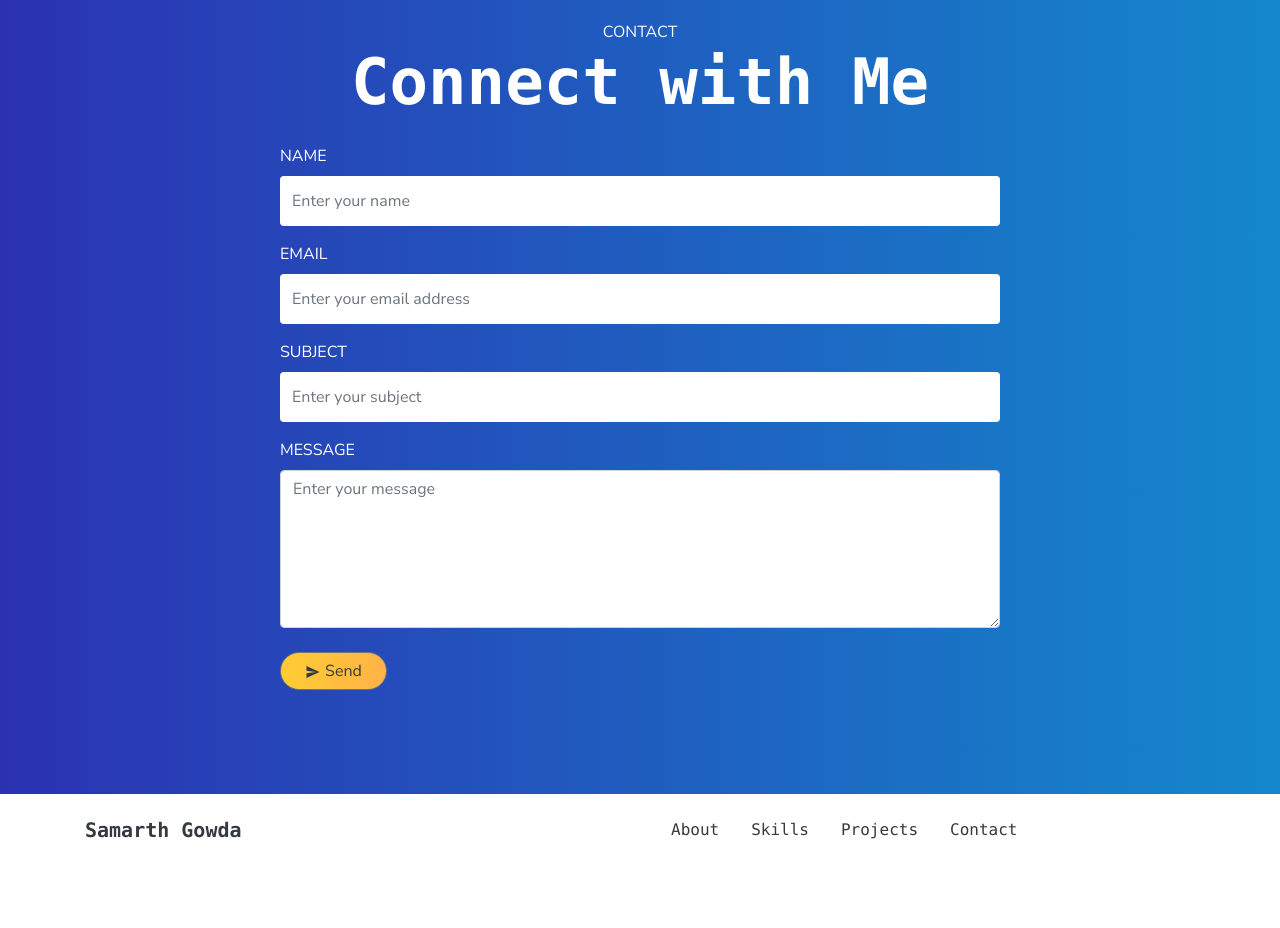
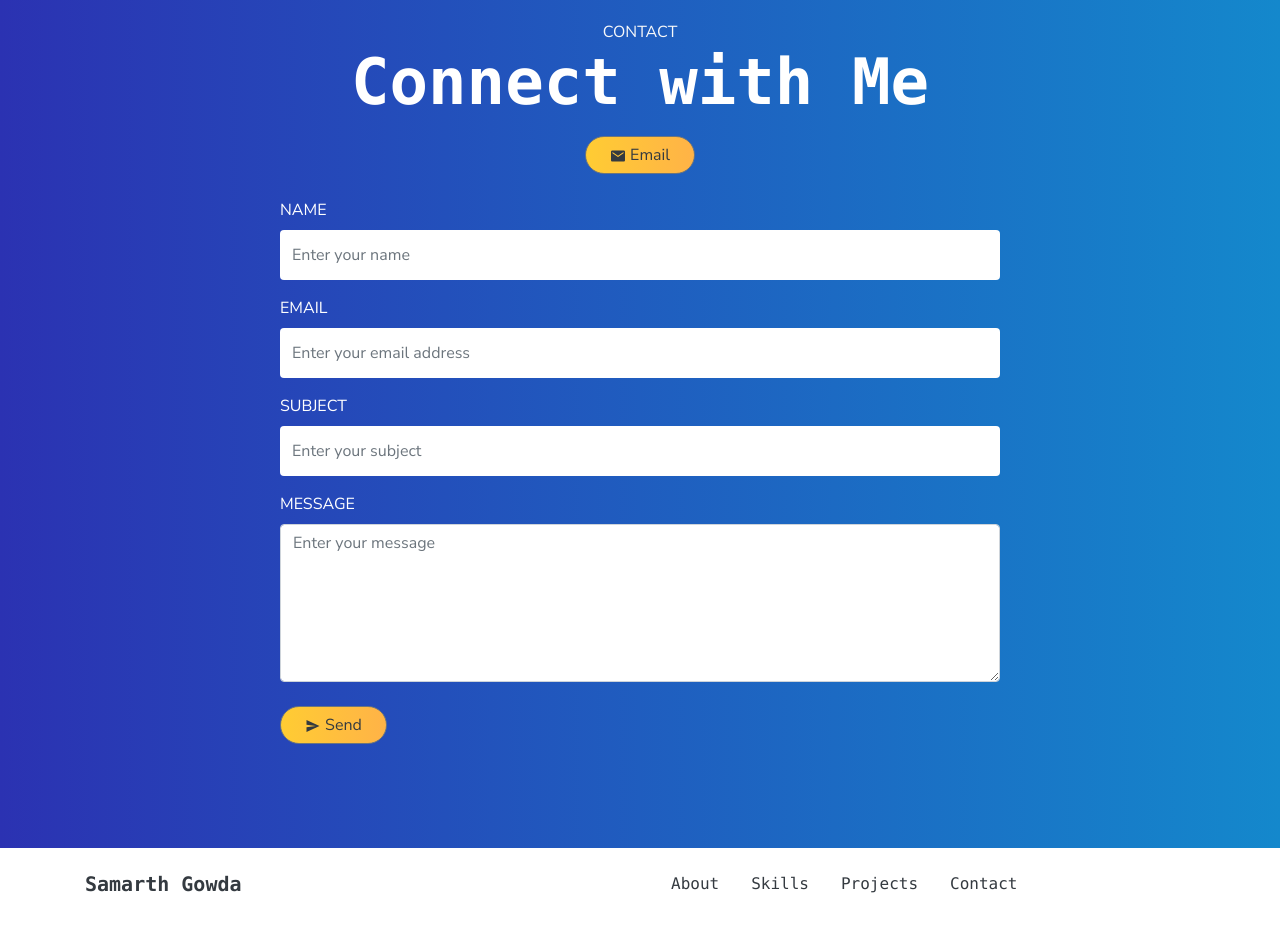
Before and after one commit to samarthgowda/samarthgowda.com-V2, a React (Create React App) app: page / in a window 1280 px wide. Shown: the part 4080-5008 px from the top of the page. Before the commit the page ends 4954 px from the top, so only its background shows below. Built offline with nearby package versions, Linux system fonts and the light colour scheme.

Commit message:
added email option

```diff
--- a/src/containers/home/Contact.js
+++ b/src/containers/home/Contact.js
@@ -3,8 +3,7 @@ import { Form, FormGroup, Row, Col, Input, Label, Container } from "reactstrap";
 import { Display1 } from "../../styles/components/Text";
 import { LargeInput } from "../../styles/components/Form";
 import { ButtonGradientYellow } from "../../styles/components/Button";
-import { IoMdSend } from "react-icons/io";
-import axios from "axios";
+import { IoMdSend, IoMdMail } from "react-icons/io";
 
 const encode = data => {
   return Object.keys(data)
@@ -49,6 +48,13 @@ const Contact = () => {
               <Display1 className="font-weight-extrabold font-code text-white">
                 Connect with Me
               </Display1>
+              <ButtonGradientYellow
+                className="text-dark my-2 px-4"
+                tag="a"
+                href="mailto: sgowda@andrew.cmu.edu"
+              >
+                <IoMdMail /> Email
+              </ButtonGradientYellow>
             </Col>
           </Row>
           <Row className="mx-auto" style={{ maxWidth: "750px" }}>
```
